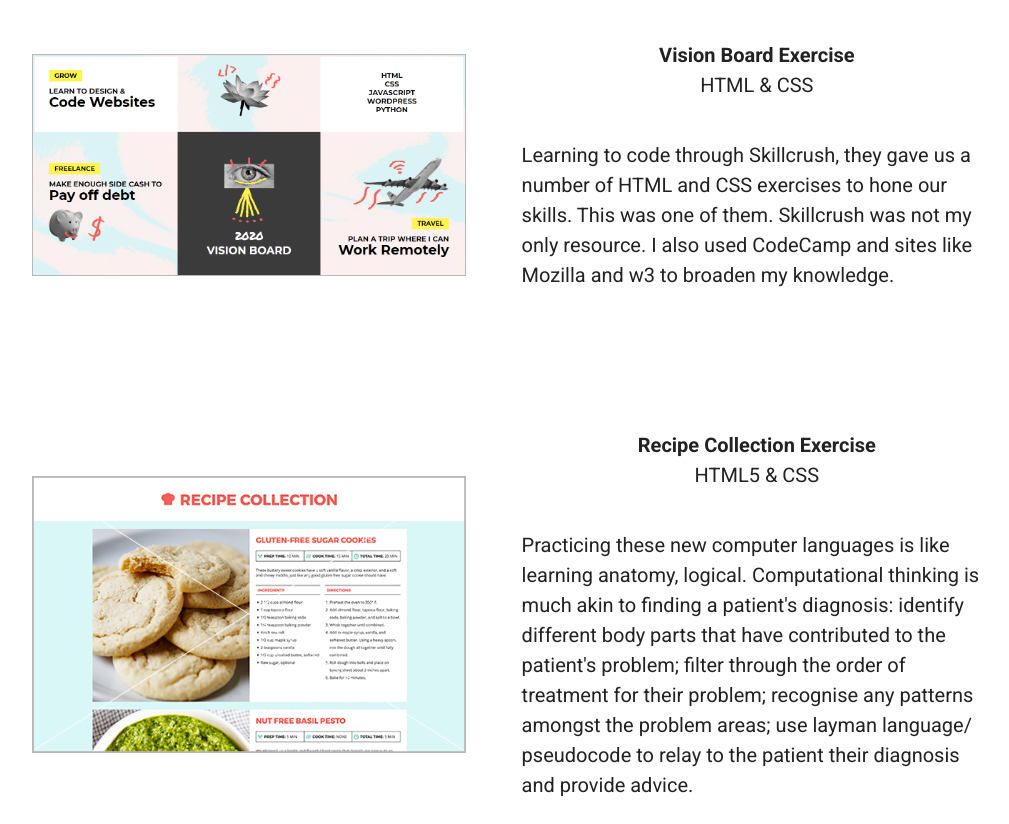
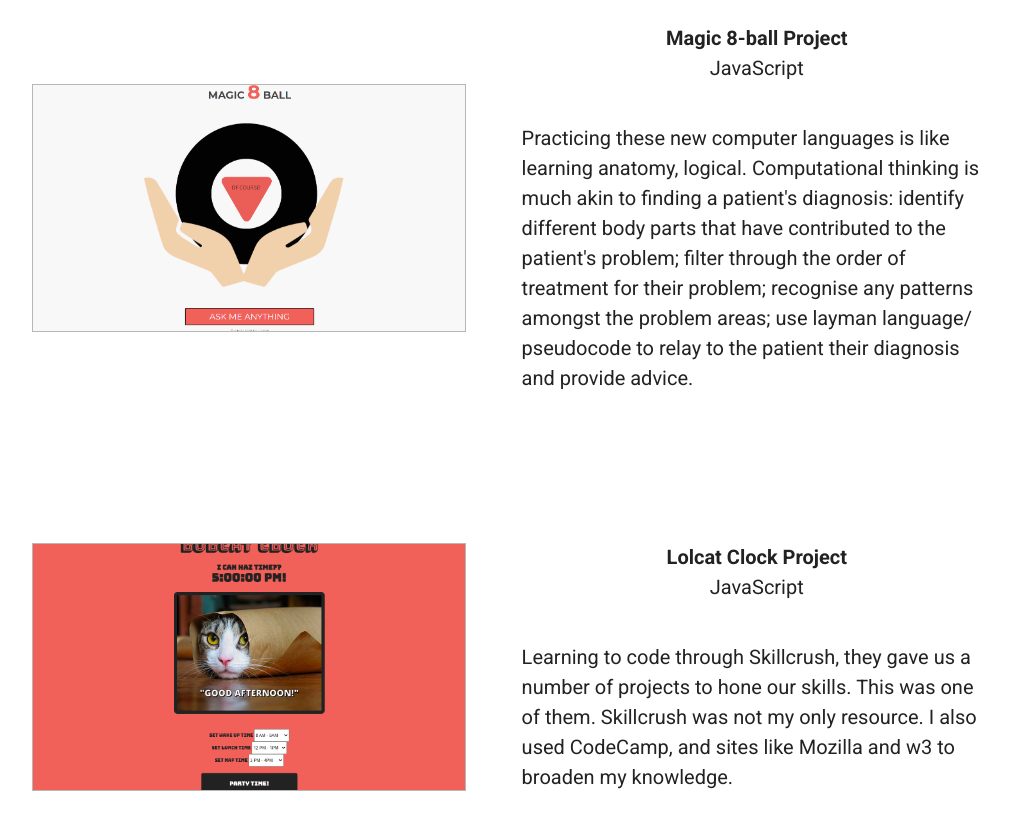
Before and after one commit to l-faithfull/faithfull-design, a website built with Parcel: page index.html in a window 1280 px wide. Shown: the part 2999-3823 px from the top of the page, without its empty margins (128-1137 px from the left). Built offline with nearby package versions, Linux system fonts and the light colour scheme; a web font is replaced by a local one.

Commit message:
JS projects added

```diff
--- a/index.html
+++ b/index.html
@@ -133,7 +133,7 @@
                         <div class="title-description-container">
                             <div class="title-container">
                                 <p>
-                                    <strong>Rogue Pickings Exercise</strong><br>
+                                    <strong>Rogue Pickings Project</strong><br>
                                     HTML &amp; CSS from Photoshop Design Comp
                                 </p>
                             </div> <!-- title-container wrapper -->
@@ -150,40 +150,16 @@
                         </div>  <!-- title-description-container wrapper -->
                     </article>  <!-- Rogue wrapper -->
 
-                    <article class="project"> <!-- Vision board project -->
+                    <article class="project"> <!-- Magic 8 project -->
                         <figure class="image-content">
-                            <img src="img/vision-board.png" alt="Vision Board"/>
+                            <img src="img/magic-8.png" alt="Magic 8-ball Exercise"/>
                         </figure> <!-- image-content wrapper -->
 
                         <div class="title-description-container">
                             <div class="title-container">
                                 <p>
-                                    <strong>Vision Board Exercise</strong><br>
-                                    HTML &amp; CSS
-                                </p>
-                            </div> <!-- title-container wrapper -->
-
-                            <div class="description-content">
-                                <p>
-                                    Learning to code through Skillcrush, they gave us a number of HTML
-                                    and CSS exercises to hone our skills. This was one of them. Skillcrush
-                                    was not my only resource. I also used CodeCamp and sites like Mozilla
-                                    and w3 to broaden my knowledge.
-                                </p>
-                            </div> <!-- description-content wrapper -->
-                        </div> <!-- title-description-container-wrapper -->
-                    </article>  <!-- Vision board wrapper -->
-
-                    <article class="project"> <!-- Recipe project -->
-                        <figure class="image-content">
-                            <img src="img/recipe.png" alt="Recipe Exercise"/>
-                        </figure> <!-- image-content wrapper -->
-
-                        <div class="title-description-container">
-                            <div class="title-container">
-                                <p>
-                                    <strong>Recipe Collection Exercise</strong><br>
-                                    HTML5 &amp; CSS
+                                    <strong>Magic 8-ball Project</strong><br>
+                                    JavaScript
                                 </p>
                             </div> <!-- title-container wrapper -->
 
@@ -198,7 +174,31 @@
                                 </p>
                             </div> <!-- description-content wrapper -->
                         </div> <!-- title-description-container wrapper -->
-                    </article> <!-- Recipe wrapper -->
+                    </article> <!-- Magic 8 wrapper -->
+
+                    <article class="project"> <!-- Lolcat Clock project -->
+                        <figure class="image-content">
+                            <img src="img/lolcat.png" alt="Lolcat Clock"/>
+                        </figure> <!-- image-content wrapper -->
+
+                        <div class="title-description-container">
+                            <div class="title-container">
+                                <p>
+                                    <strong>Lolcat Clock Project</strong><br>
+                                    JavaScript
+                                </p>
+                            </div> <!-- title-container wrapper -->
+
+                            <div class="description-content">
+                                <p>
+                                    Learning to code through Skillcrush, they gave us a number of projects
+                                    to hone our skills. This was one of them. Skillcrush was not my only
+                                    resource. I also used CodeCamp, and sites like Mozilla and w3 to
+                                    broaden my knowledge.
+                                </p>
+                            </div> <!-- description-content wrapper -->
+                        </div> <!-- title-description-container-wrapper -->
+                    </article>  <!-- Lolcat clock wrapper -->
 
                 </div>  <!-- Portfolio content wrapper -->
             </section>    <!-- Portfolio wrapper -->
```
Also changed, not shown: img/comm-ost.png, img/lolcat.png (added), img/magic-8.png (added), img/rogue-pickings.png.
